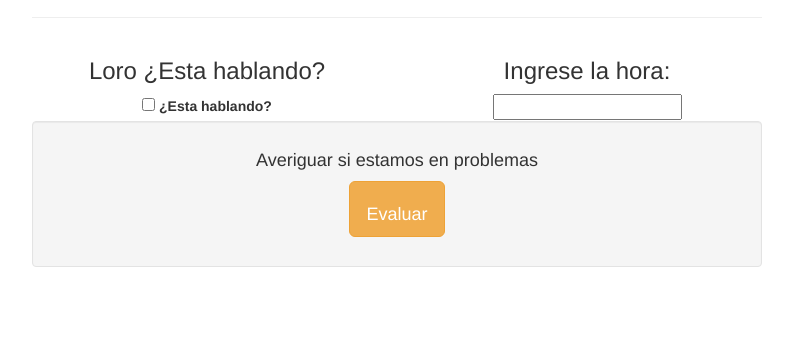
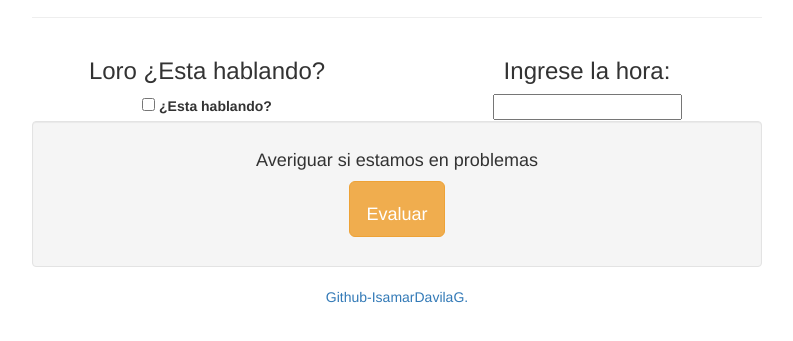
Before and after one commit to IsamarCDavila/ejercicio5-17, a plain HTML site: page index.html in a window 1280 px wide. Shown: the part 63-404 px from the top of the page, without its empty margins (243-1036 px from the left). Drawn offline with nearby package versions, Linux system fonts and the light colour scheme.

Commit message:
ActualizacionRepositorio

```diff
--- a/index.html
+++ b/index.html
@@ -36,7 +36,9 @@
 				<p><button onclick="evaluar()" class="btn-warning btn-lg btn"></p>
 				Evaluar</button></p>
 			</div>
+			<p class="text-center"><a  href="https://github.com/IsamarDavilaG/ejercicio5-17">Github-IsamarDavilaG.</a></p>
 		</div>
+
 	</div>
 </body>
 </html>
```
